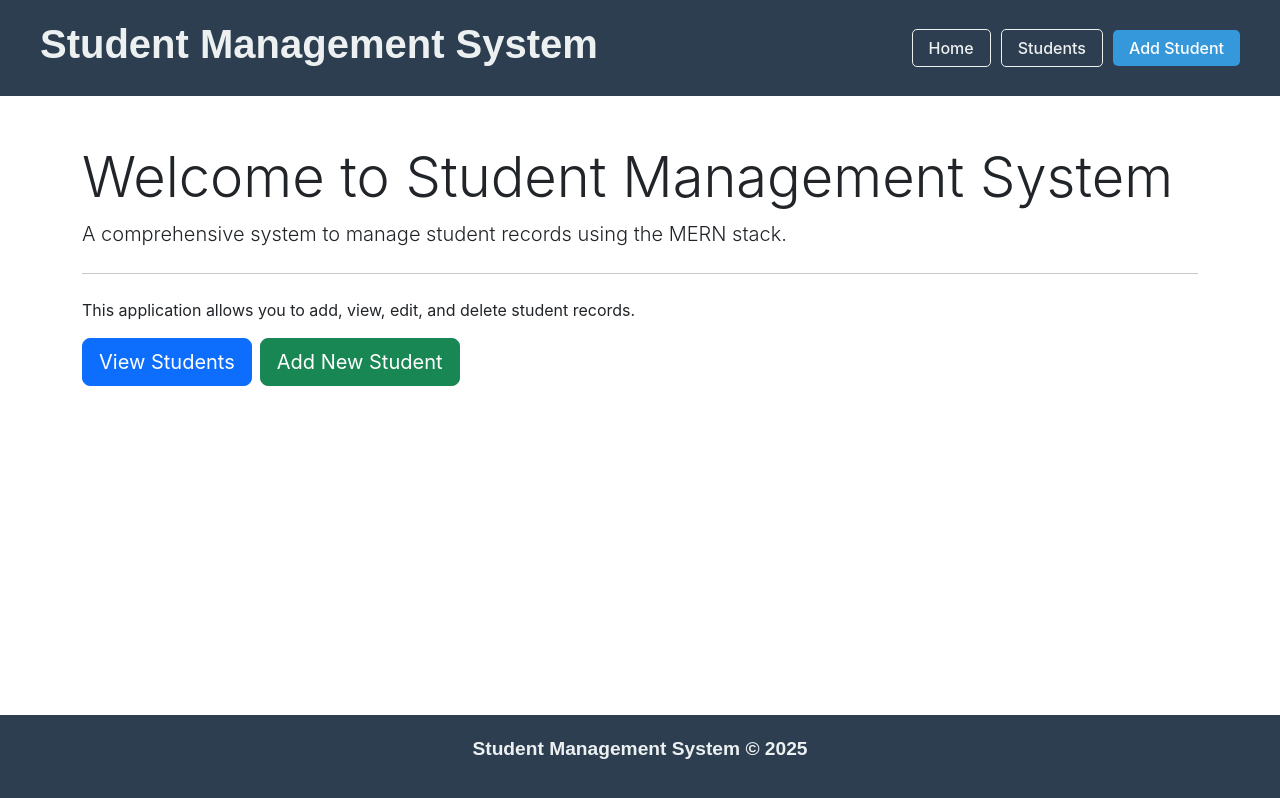
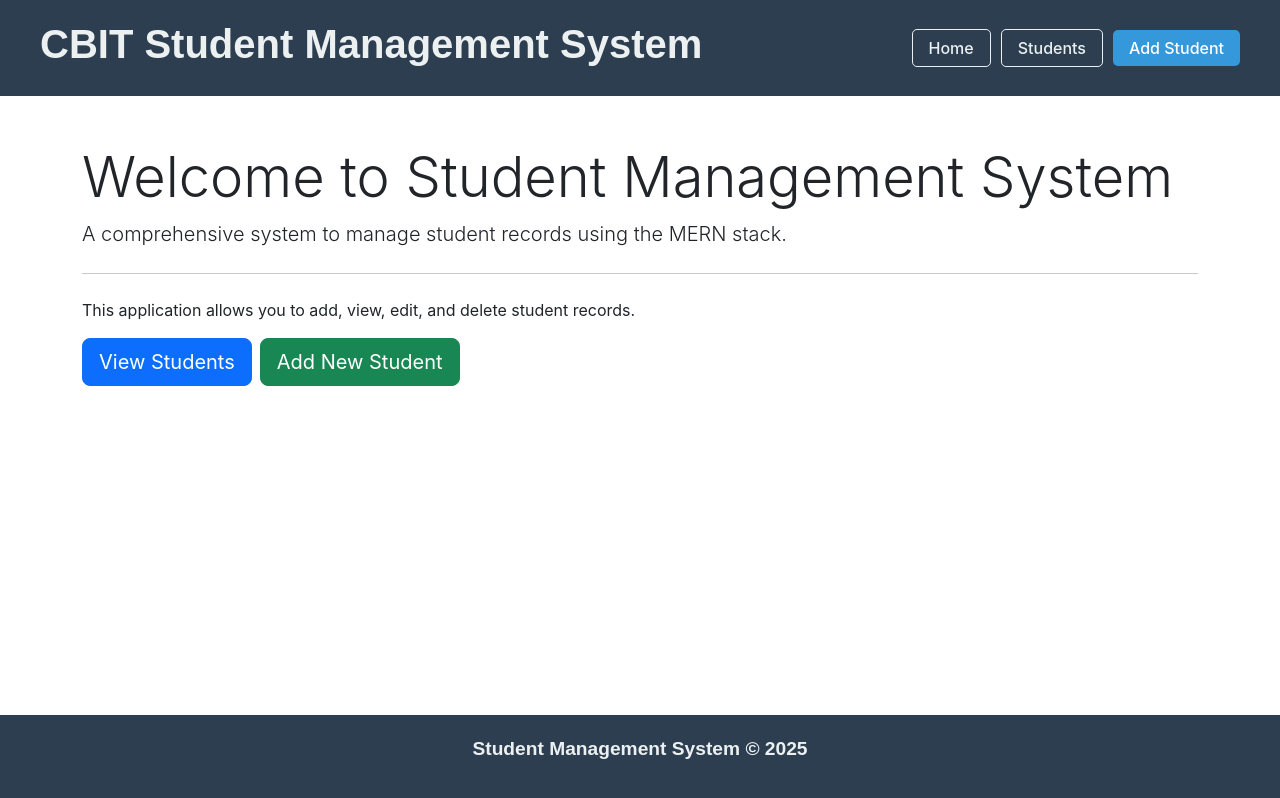
Before and after one commit to Meenakshi2011/Student-Management, a React (Create React App) app in the folder frontend/: page / in a window 1280 px wide. Built offline with nearby package versions, Linux system fonts and the light colour scheme.

Commit message:
Update Header.js

```diff
--- a/frontend/src/components/Header.js
+++ b/frontend/src/components/Header.js
@@ -6,7 +6,7 @@ function Header() {
     <header style={{ backgroundColor: '#2c3e50', color: '#ecf0f1', padding: '20px' }}>
       <div style={{ maxWidth: '1200px', margin: '0 auto', display: 'flex', justifyContent: 'space-between', alignItems: 'center' }}>
         <Link to="/" style={{ color: '#ecf0f1', textDecoration: 'none' }}>
-          <h1 style={{ fontFamily: 'Arial, sans-serif', fontWeight: 'bold' }}>Student Management System</h1>
+          <h1 style={{ fontFamily: 'Arial, sans-serif', fontWeight: 'bold' }}>CBIT Student Management System</h1>
         </Link>
         <nav>
           <Link to="/" style={{ color: '#ecf0f1', padding: '8px 16px', marginRight: '10px', border: '1px solid #ecf0f1', borderRadius: '5px', fontWeight: '500', fontSize: '1rem', textDecoration: 'none' }}>Home</Link>
```
